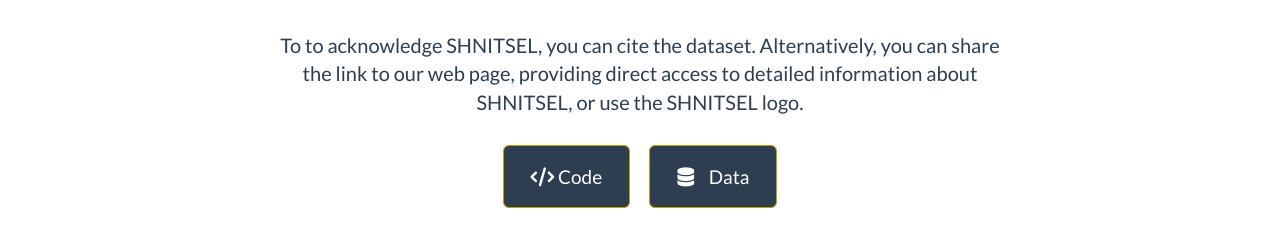
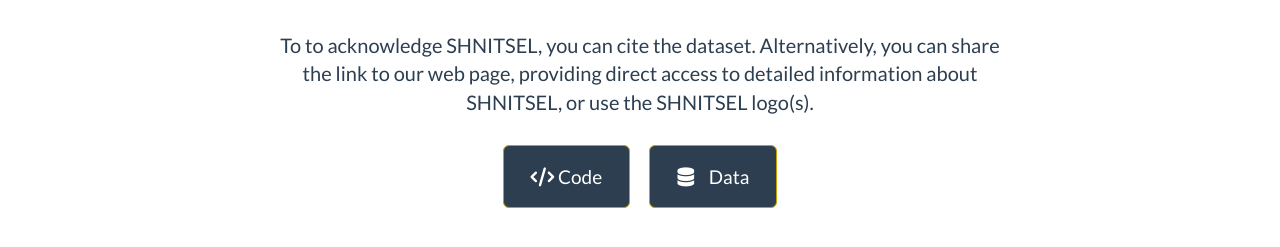
Before and after one commit to SHNITSEL/shnitsel.github.io, a Jekyll site: the page built from cite-shnitsel.html, in a window 1280 px wide and 900 px high. Shown: the part 400-647 px from the top of the window. Built offline with Jekyll 4.4.1, drawn with Linux system fonts in a browser that asks for light colours.

```diff
--- a/_includes/citation.html
+++ b/_includes/citation.html
@@ -16,7 +16,7 @@
         <p>
           To to acknowledge SHNITSEL, you can cite the dataset. <!-- and the code.-->
           <!-- You have the option to cite our publications, which highlight the research and development behind SHNITSEL services.-->
-          Alternatively, you can share the link to our web page, providing direct access to detailed information about SHNITSEL, or use the SHNITSEL logo.
+          Alternatively, you can share the link to our web page, providing direct access to detailed information about SHNITSEL, or use the SHNITSEL logo(s).
           <br><br>
           <a href="https://github.com/SHNITSEL/shnitsel-tools" class="btn btn-lg btn-success" style="background-color:#2c3e50"><i class="fa-solid fa-code" style="color:white"></i> Code</a>
           &nbsp;&nbsp;&nbsp;
```
